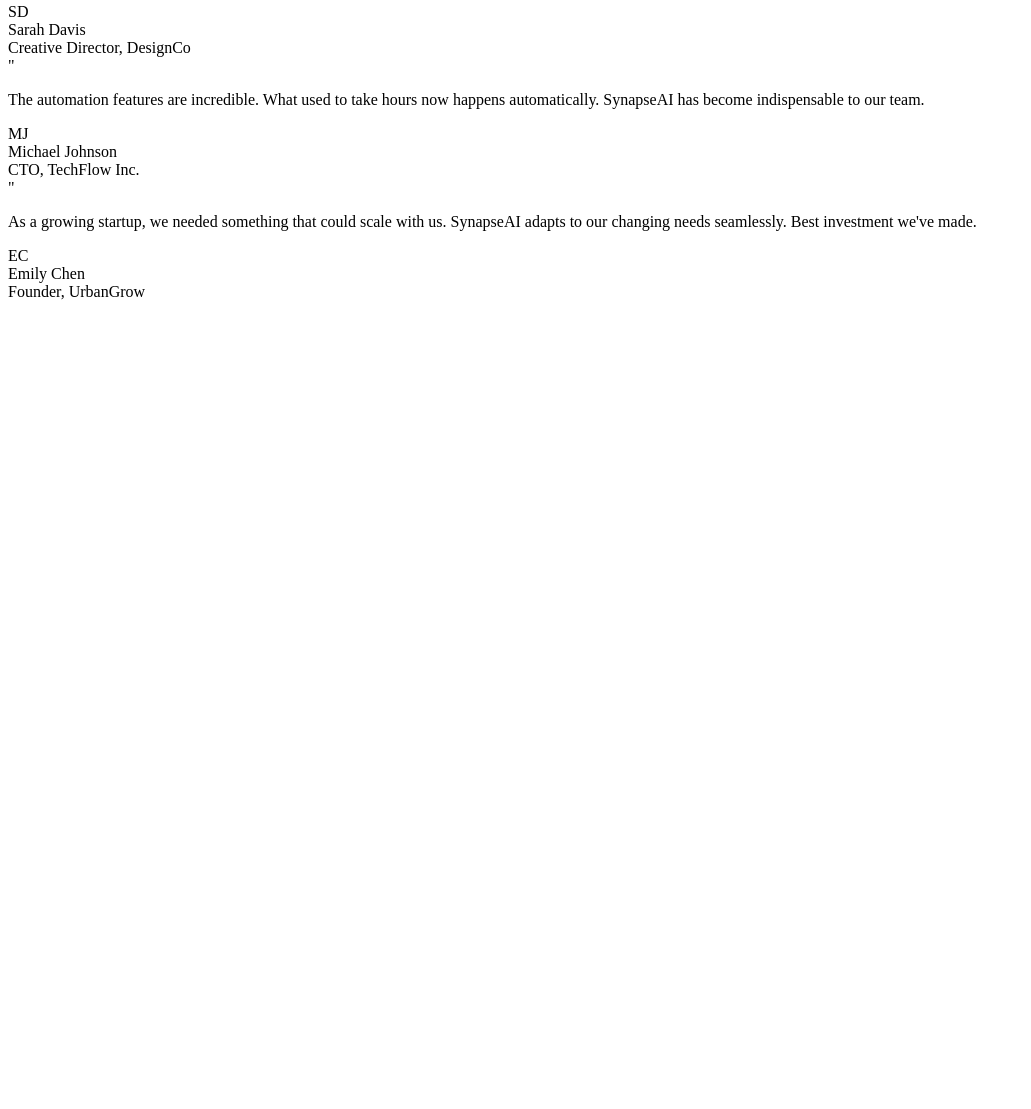
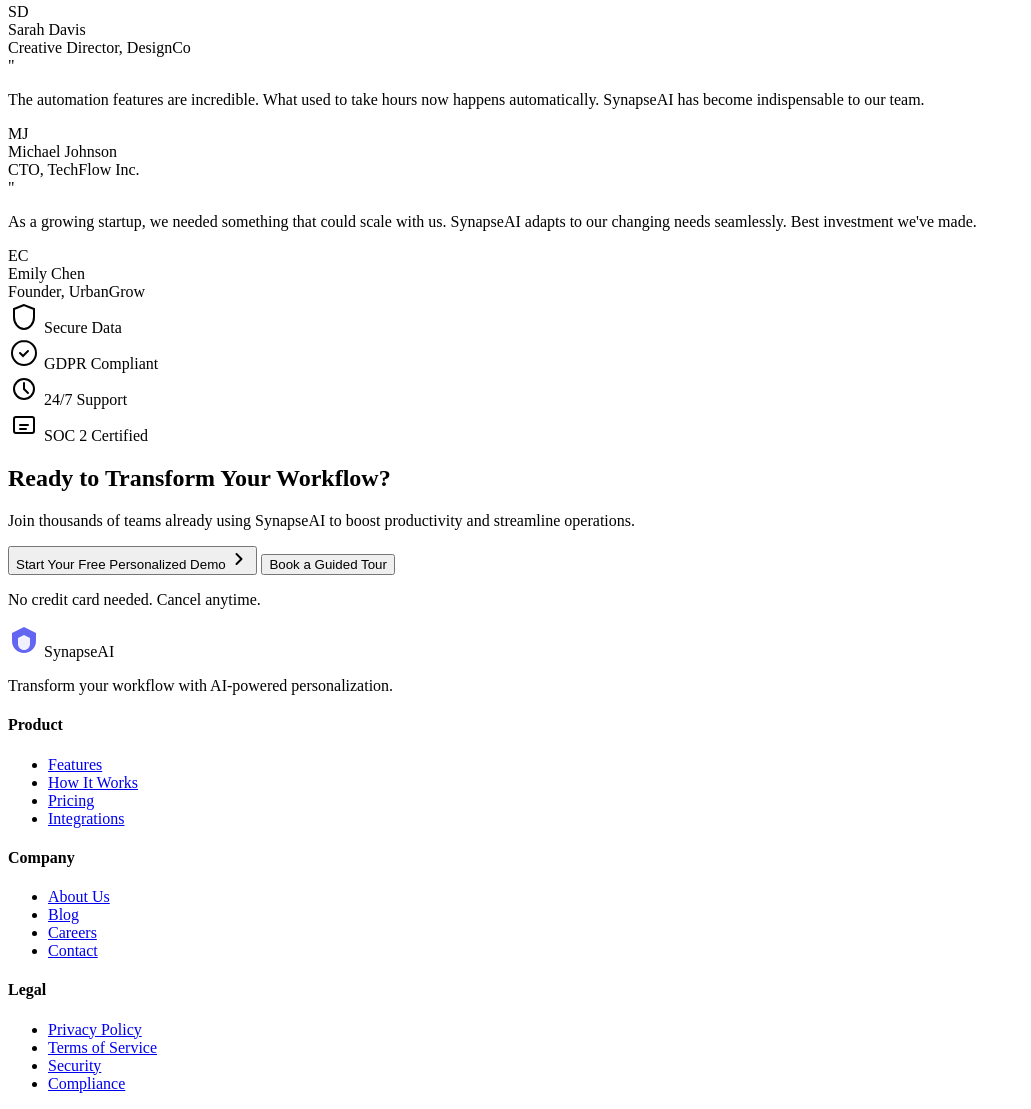
Before and after one commit to danishhly/SynapseAI, a website built with Vite: page index.html in a window 1280 px wide. Shown: the part 2299-3408 px from the top of the page, without its empty margins (0-1031 px from the left). Before the commit the page ends 2608 px from the top, so only its background shows below. Built offline with nearby package versions, Linux system fonts and the light colour scheme.

Commit message:
cta and footer section created

```diff
--- a/index.html
+++ b/index.html
@@ -310,6 +310,108 @@
                 </div>
             </div>
         </div>
+        <div class="trust-badges">
+            <div class="trust-badge">
+                <svg width="32" height="32" viewBox="0 0 32 32" fill="none" aria-hidden="true">
+                    <path d="M16 4L6 8V16C6 22.627 10.373 28 16 28C21.627 28 26 22.627 26 16V8L16 4Z" stroke="currentColor" stroke-width="2"/>
+                </svg>
+                <span>Secure Data</span>
+            </div>
+            <div class="trust-badge">
+                <svg width="32" height="32" viewBox="0 0 32 32" fill="none" aria-hidden="true">
+                    <path d="M16 4C9.373 4 4 9.373 4 16C4 22.627 9.373 28 16 28C22.627 28 28 22.627 28 16C28 9.373 22.627 4 16 4Z" stroke="currentColor" stroke-width="2"/>
+                    <path d="M12 16L15 19L20 14" stroke="currentColor" stroke-width="2" stroke-linecap="round"/>
+                </svg>
+                <span>GDPR Compliant</span>
+            </div>
+            <div class="trust-badge">
+                <svg width="32" height="32" viewBox="0 0 32 32" fill="none" aria-hidden="true">
+                    <circle cx="16" cy="16" r="10" stroke="currentColor" stroke-width="2"/>
+                    <path d="M16 10V16L20 20" stroke="currentColor" stroke-width="2" stroke-linecap="round"/>
+                </svg>
+                <span>24/7 Support</span>
+            </div>
+            <div class="trust-badge">
+                <svg width="32" height="32" viewBox="0 0 32 32" fill="none" aria-hidden="true">
+                    <rect x="6" y="8" width="20" height="16" rx="2" stroke="currentColor" stroke-width="2"/>
+                    <path d="M12 16H20M12 20H18" stroke="currentColor" stroke-width="2" stroke-linecap="round"/>
+                </svg>
+                <span>SOC 2 Certified</span>
+            </div>
+        </div>
+    </div>
+</section>
+<section class="cta-section">
+    <div class="container">
+        <div class="cta-content">
+            <h2>Ready to Transform Your Workflow?</h2>
+            <p>Join thousands of teams already using SynapseAI to boost productivity and streamline operations.</p>
+            <div class="cta-buttons">
+                <button class="cta-primary large">
+                    <span>Start Your Free Personalized Demo</span>
+                    <svg width="20" height="20" viewBox="0 0 20 20" fill="none" aria-hidden="true">
+                        <path d="M7.5 15L12.5 10L7.5 5" stroke="currentColor" stroke-width="2" stroke-linecap="round" stroke-linejoin="round"/>
+                    </svg>
+                </button>
+                <button class="cta-secondary large">
+                    <span>Book a Guided Tour</span>
+                </button>
+            </div>
+            <p class="microcopy">No credit card needed. Cancel anytime.</p>
+        </div>
+    </div>
+</section>
+
+<footer class="footer">
+    <div class="container">
+        <div class="footer-content">
+            <div class="footer-section">
+                <div class="footer-logo">
+                    <svg width="32" height="32" viewBox="0 0 32 32" fill="none" aria-hidden="true">
+                        <path d="M16 2L4 8V16C4 22.627 9.373 28 16 28C22.627 28 28 22.627 28 16V8L16 2Z" fill="url(#footerGradient)"/>
+                        <path d="M16 10L10 13V19C10 22.314 12.686 25 16 25C19.314 25 22 22.314 22 19V13L16 10Z" fill="white" opacity="0.9"/>
+                        <defs>
+                            <linearGradient id="footerGradient" x1="0" y1="0" x2="32" y2="32">
+                                <stop offset="0%" stop-color="#6366F1"/>
+                                <stop offset="100%" stop-color="#8B5CF6"/>
+                            </linearGradient>
+                        </defs>
+                    </svg>
+                    <span>SynapseAI</span>
+                </div>
+                <p class="footer-tagline">Transform your workflow with AI-powered personalization.</p>
+            </div>
+
+            <div class="footer-section">
+                <h4>Product</h4>
+                <ul>
+                    <li><a href="#features">Features</a></li>
+                    <li><a href="#how-it-works">How It Works</a></li>
+                    <li><a href="#pricing">Pricing</a></li>
+                    <li><a href="#integrations">Integrations</a></li>
+                </ul>
+            </div>
+
+            <div class="footer-section">
+                <h4>Company</h4>
+                <ul>
+                    <li><a href="#about">About Us</a></li>
+                    <li><a href="#blog">Blog</a></li>
+                    <li><a href="#careers">Careers</a></li>
+                    <li><a href="#contact">Contact</a></li>
+                </ul>
+            </div>
+
+            <div class="footer-section">
+                <h4>Legal</h4>
+                <ul>
+                    <li><a href="#privacy">Privacy Policy</a></li>
+                    <li><a href="#terms">Terms of Service</a></li>
+                    <li><a href="#security">Security</a></li>
+                    <li><a href="#compliance">Compliance</a></li>
+                </ul>
+            </div>
+
 
 
 </body>
```
